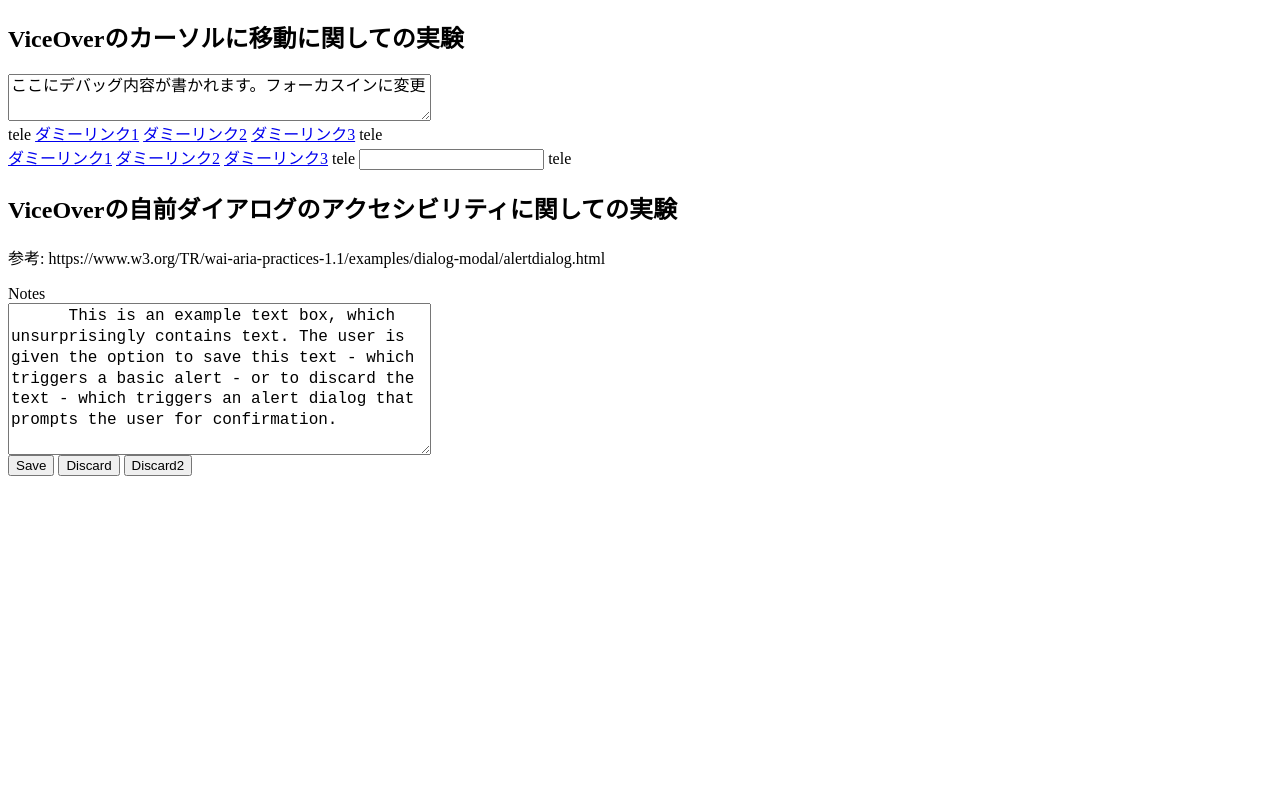
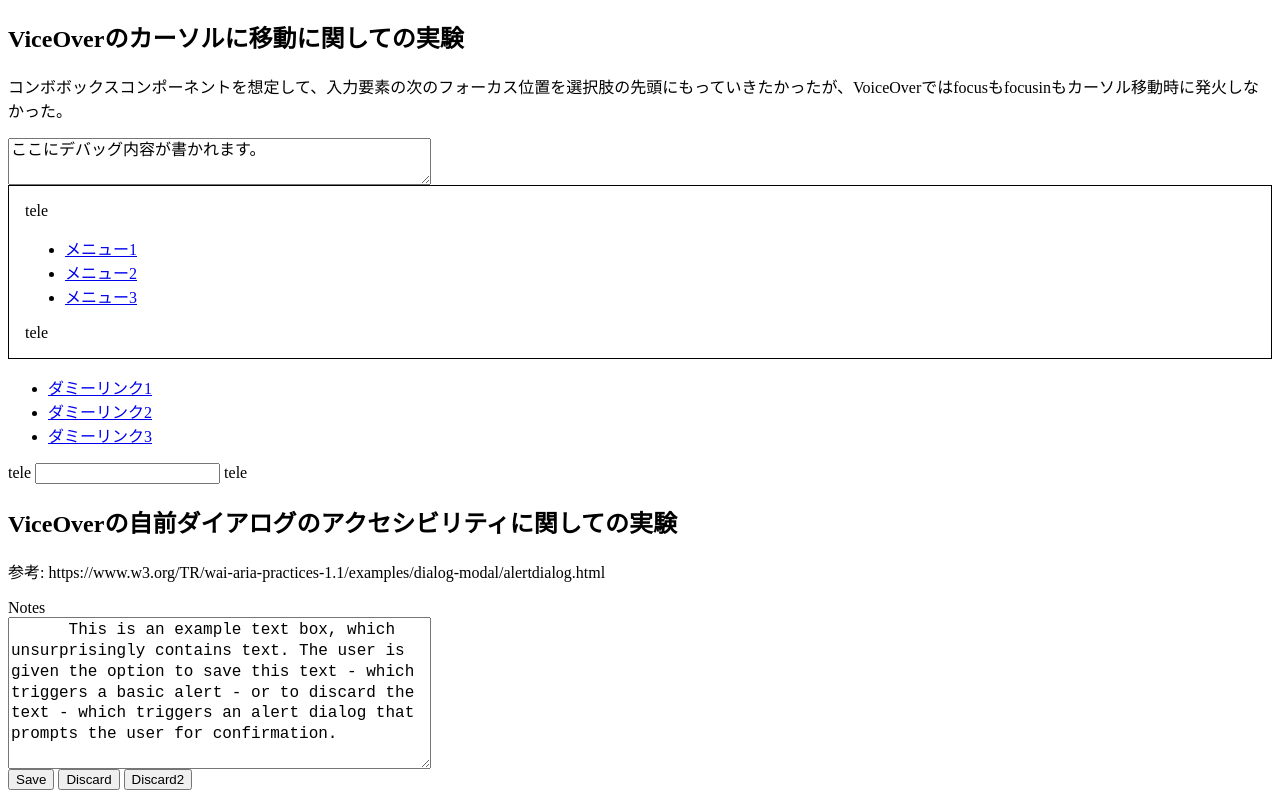
Before and after one commit to massirohuyu/asobiba, a plain HTML site: page docs/index.html in a window 1280 px wide. Shown: the part 61-859 px from the top of the page. Before the commit the page ends 800 px from the top, so only its background shows below. Drawn offline with nearby package versions, Linux system fonts and the light colour scheme.

Commit message:
[change] VoiceOverではfocusもfocusinもカーソル移動時に発火しなかった。

```diff
--- a/docs/index.html
+++ b/docs/index.html
@@ -175,19 +175,37 @@
 
     <h2>ViceOverのカーソルに移動に関しての実験</h2>
 
-    <textarea id="console" class="notes">ここにデバッグ内容が書かれます。フォーカスインに変更</textarea>
+    <p>コンボボックスコンポーネントを想定して、入力要素の次のフォーカス位置を選択肢の先頭にもっていきたかったが、VoiceOverではfocusもfocusinもカーソル移動時に発火しなかった。</p>
 
-    <div id="menu" class="dialogbox">
+    <textarea id="console" class="notes">ここにデバッグ内容が書かれます。</textarea>
+
+    <div id="menu" class="dialogbox" style="padding: 1em; border: solid #000 1px;">
       <span id="teleporterMenu1" class="teleporter" aria-controls="input" tabindex="0">tele</span>
-      <a href="#">ダミーリンク1</a>
-      <a href="#">ダミーリンク2</a>
-      <a href="#">ダミーリンク3</a>
+      <ul>
+        <li>
+          <a href="#">メニュー1</a>
+        </li>
+        <li>
+          <a href="#">メニュー2</a>
+        </li>
+        <li>
+          <a href="#">メニュー3</a>
+        </li>
+      </ul>
       <span id="teleporterMenu2" class="teleporter" aria-controls="input" tabindex="0">tele</span>
     </div>
 
-    <a href="#">ダミーリンク1</a>
-    <a href="#">ダミーリンク2</a>
-    <a href="#">ダミーリンク3</a>
+    <ul>
+      <li>
+        <a href="#">ダミーリンク1</a>
+      </li>
+      <li>
+        <a href="#">ダミーリンク2</a>
+      </li>
+      <li>
+        <a href="#">ダミーリンク3</a>
+      </li>
+    </ul>
 
     <span id="teleporterInput1" class="teleporter teleporter--toLast" aria-controls="menu" tabindex="0">tele</span>
     <input id="input" aria-controls="menu" type="text">
```
